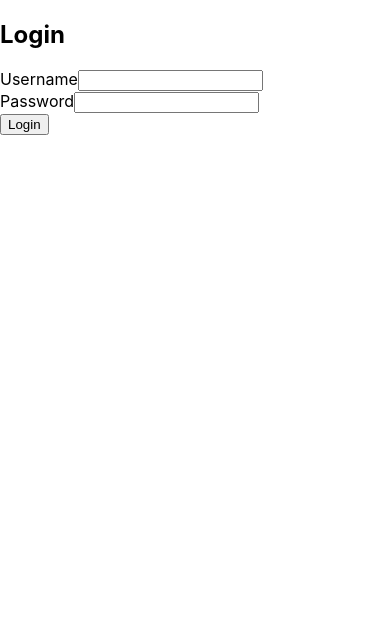
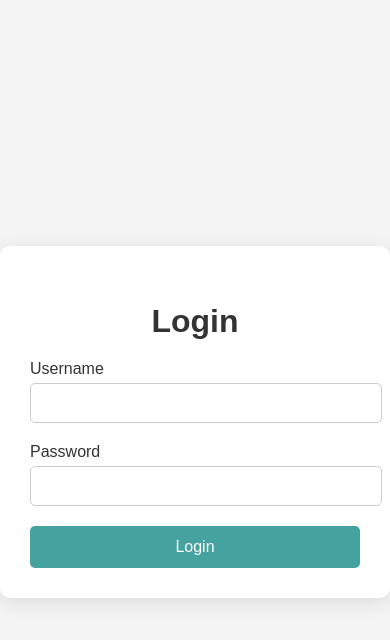
Before and after one commit to willemharmse/CodeWizardsHMSProject, a React (Create React App) app in the folder frontend/: page /login in a window 390 px wide. Shown: the top 640 px of the page. Built offline with nearby package versions, Linux system fonts and the light colour scheme.

Commit message:
-Created initial structure for landing page and login functionallity added

```diff
--- a/frontend/package.json
+++ b/frontend/package.json
@@ -9,6 +9,7 @@
     "axios": "^1.7.7",
     "react": "^18.3.1",
     "react-dom": "^18.3.1",
+    "react-router-dom": "^6.26.2",
     "react-scripts": "5.0.1",
     "web-vitals": "^2.1.4"
   },
--- a/frontend/src/App.js
+++ b/frontend/src/App.js
@@ -1,62 +1,16 @@
-import React, { useState } from 'react';
-import axios from 'axios';
+import { BrowserRouter as Router, Routes, Route } from 'react-router-dom';
+import LandingPage from './components/LandingPage';
+import LoginPage from './components/LoginPage';
 
-function Login() {
-    const [username, setUsername] = useState('');
-    const [password, setPassword] = useState('');
-    const [error, setError] = useState('');
-
-    const handleLogin = async (e) => {
-        e.preventDefault();
-
-        try {
-            const response = await axios.post('http://your-backend-url/api/login', {
-                username,
-                password
-            });
-
-            if (response.data.token) {
-                // Save the token to localStorage or cookies
-                localStorage.setItem('token', response.data.token);
-
-                // Redirect or update UI after successful login
-                window.location.href = '/dashboard'; // Example redirection
-            }
-        } catch (err) {
-            setError('Invalid credentials');
-        }
-    };
-
-    return (
-        <div className="login-container">
-            <form onSubmit={handleLogin}>
-                <h2>Login</h2>
-                {error && <p style={{ color: 'red' }}>{error}</p>}
-
-                <div>
-                    <label>Username</label>
-                    <input
-                        type="text"
-                        value={username}
-                        onChange={(e) => setUsername(e.target.value)}
-                        required
-                    />
-                </div>
-
-                <div>
-                    <label>Password</label>
-                    <input
-                        type="password"
-                        value={password}
-                        onChange={(e) => setPassword(e.target.value)}
-                        required
-                    />
-                </div>
-
-                <button type="submit">Login</button>
-            </form>
-        </div>
-    );
+function App() {
+  return (
+    <Router>
+      <Routes>
+        <Route path="/" element={<LandingPage />} />
+        <Route path="/login" element={<LoginPage />} />
+      </Routes>
+    </Router>
+  );
 }
 
-export default Login;
+export default App;
--- /dev/null
+++ b/frontend/src/components/LandingPage.css
@@ -0,0 +1,57 @@
+/* Styles for the Landing Page */
+.landing-container {
+    display: flex;
+    flex-direction: column;
+    justify-content: center;
+    align-items: center;
+    min-height: 100vh;
+    background-color: #f4f4f4;
+  }
+
+  .landing-header {
+    text-align: center;
+    margin-bottom: 40px;
+  }
+
+  .landing-header h1 {
+    font-size: 2.5rem;
+    font-weight: bold;
+    color: #333;
+  }
+
+  .landing-header p {
+    font-size: 1.2rem;
+    color: #666;
+  }
+
+  .button-container {
+    display: flex;
+    flex-direction: column;
+    gap: 15px;
+  }
+
+  .landing-button {
+    padding: 15px 30px;
+    font-size: 1rem;
+    font-weight: 500;
+    color: white;
+    background-color: #45a29e;
+    border: none;
+    border-radius: 8px;
+    cursor: pointer;
+    transition: background-color 0.3s ease;
+  }
+
+  .landing-button:hover {
+    background-color: #3c8b86;
+  }
+
+  @media (min-width: 600px) {
+    .button-container {
+      flex-direction: row;
+    }
+
+    .landing-button {
+      margin: 0 10px;
+    }
+  }
--- /dev/null
+++ b/frontend/src/components/LandingPage.js
@@ -0,0 +1,33 @@
+import React from 'react';
+import { Link } from 'react-router-dom';
+import './LandingPage.css'; // Import the CSS file for styling
+
+function LandingPage() {
+  return (
+    <div className="landing-container">
+      <header className="landing-header">
+        <h1>Welcome to Our System</h1>
+        <p>Please navigate using the buttons below</p>
+      </header>
+      <div className="button-container">
+        <Link to="/login">
+          <button className="landing-button">Login</button>
+        </Link>
+        <Link to="/admin">
+          <button className="landing-button">User Administration</button>
+        </Link>
+        <Link to="/assignments">
+          <button className="landing-button">List Assignments</button>
+        </Link>
+        <Link to="/create-assignment">
+          <button className="landing-button">Create Assignment</button>
+        </Link>
+        <Link to="/assignment-videos">
+          <button className="landing-button">Assignment Videos</button>
+        </Link>
+      </div>
+    </div>
+  );
+}
+
+export default LandingPage;
--- /dev/null
+++ b/frontend/src/components/LoginPage.css
@@ -0,0 +1,84 @@
+/* Styles for the Login Page */
+body {
+    margin: 0;
+    font-family: 'Arial', sans-serif;
+    background-color: #f4f4f4;
+  }
+
+  .login-container {
+    display: flex;
+    justify-content: center;
+    align-items: center;
+    height: 100vh;
+    background-color: #f4f4f4;
+  }
+
+  .login-box {
+    background-color: #ffffff;
+    padding: 40px;
+    border-radius: 10px;
+    box-shadow: 0px 4px 20px rgba(0, 0, 0, 0.1);
+    width: 100%;
+    max-width: 400px;
+    text-align: center;
+  }
+
+  h2 {
+    margin-bottom: 20px;
+    font-size: 2rem;
+    color: #333;
+  }
+
+  .input-group {
+    margin-bottom: 20px;
+    text-align: left;
+  }
+
+  .input-group label {
+    display: block;
+    margin-bottom: 5px;
+    font-size: 1rem;
+    color: #333;
+  }
+
+  .input-group input {
+    width: 100%;
+    padding: 10px;
+    font-size: 1rem;
+    border: 1px solid #ccc;
+    border-radius: 5px;
+  }
+
+  .input-group input:focus {
+    border-color: #45a29e;
+    outline: none;
+  }
+
+  .login-button {
+    background-color: #45a29e;
+    color: white;
+    padding: 12px;
+    border: none;
+    border-radius: 5px;
+    font-size: 1rem;
+    width: 100%;
+    cursor: pointer;
+    transition: background-color 0.3s ease;
+  }
+
+  .login-button:hover {
+    background-color: #3c8b86;
+  }
+
+  @media (max-width: 600px) {
+    .login-box {
+      padding: 30px;
+    }
+  }
+
+  .error-message {
+    color: red;
+    margin-bottom: 15px;
+    font-size: 0.9rem;
+    text-align: center;
+  }
--- /dev/null
+++ b/frontend/src/components/LoginPage.js
@@ -0,0 +1,76 @@
+import React, { useState } from 'react';
+import './LoginPage.css';
+
+function LoginPage() {
+  const [username, setUsername] = useState('');
+  const [password, setPassword] = useState('');
+  const [error, setError] = useState('');
+
+  const handleLogin = async (e) => {
+    e.preventDefault();
+
+    // Clear previous errors
+    setError('');
+
+    try {
+      const response = await fetch('http://localhost:5000/api/user/login', {
+        method: 'POST',
+        headers: {
+          'Content-Type': 'application/json',
+        },
+        body: JSON.stringify({
+          username,
+          password,
+        }),
+      });
+
+      if (!response.ok) {
+        throw new Error('Login failed. Please check your credentials.');
+      }
+
+      const data = await response.json();
+
+      // Store token and redirect to another page (if login successful)
+      if (data.token) {
+        localStorage.setItem('token', data.token); // Store the token
+        window.location.href = '/dashboard'; // Redirect to the dashboard or any other page
+      } else {
+        throw new Error('Invalid login attempt.');
+      }
+    } catch (err) {
+      setError(err.message); // Display the error to the user
+    }
+  };
+
+  return (
+    <div className="login-container">
+      <div className="login-box">
+        <h2>Login</h2>
+        {error && <div className="error-message">{error}</div>}
+        <form onSubmit={handleLogin}>
+          <div className="input-group">
+            <label>Username</label>
+            <input
+              type="text"
+              value={username}
+              onChange={(e) => setUsername(e.target.value)}
+              required
+            />
+          </div>
+          <div className="input-group">
+            <label>Password</label>
+            <input
+              type="password"
+              value={password}
+              onChange={(e) => setPassword(e.target.value)}
+              required
+            />
+          </div>
+          <button type="submit" className="login-button">Login</button>
+        </form>
+      </div>
+    </div>
+  );
+}
+
+export default LoginPage;
```
Also changed, not shown: 1 other file (tests, documents, lock files or other folders).
